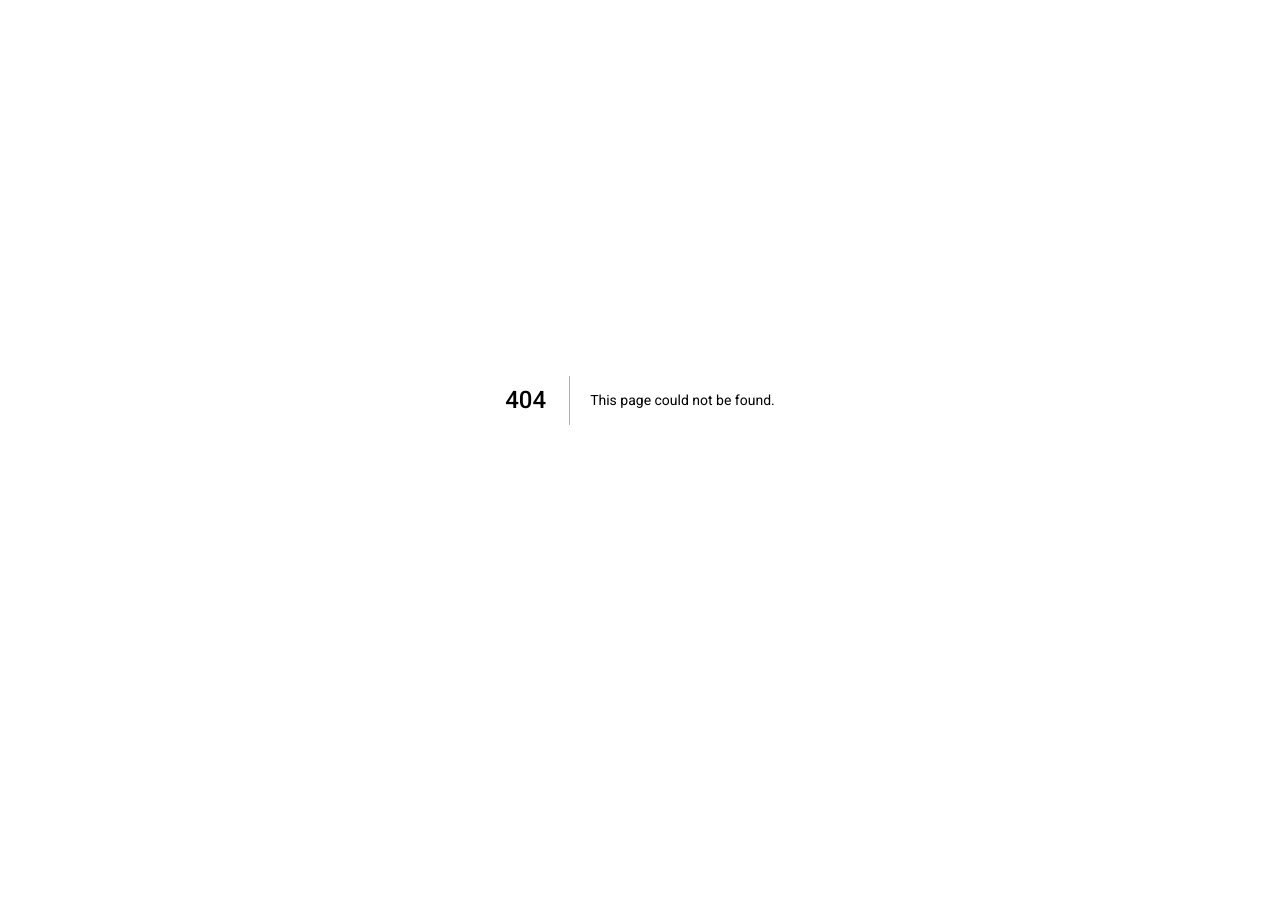
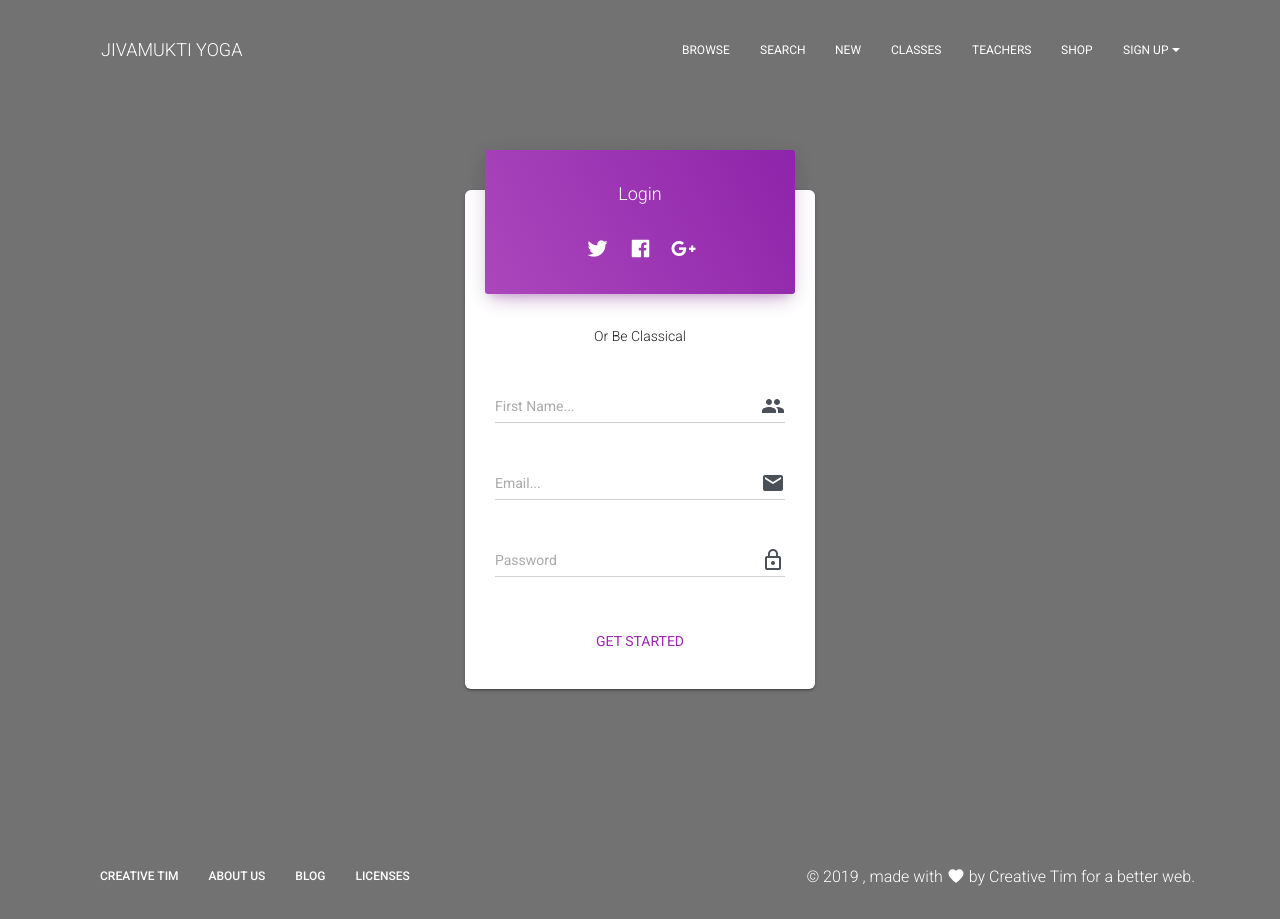
Before and after one commit to DonGroovy1120/nextjs-video, a Next.js app: page /browse in a window 1280 px wide. Before the commit this address had no page. Before the commit the page ends 800 px from the top, so only its background shows below. Built offline with nearby package versions, Linux system fonts and the light colour scheme.

Commit message:
add browse pagse

```diff
--- /dev/null
+++ b/pages/browse.js
@@ -0,0 +1,154 @@
+import React from "react";
+// @material-ui/core components
+import { makeStyles } from "@material-ui/core/styles";
+import InputAdornment from "@material-ui/core/InputAdornment";
+import Icon from "@material-ui/core/Icon";
+// @material-ui/icons
+import Email from "@material-ui/icons/Email";
+import People from "@material-ui/icons/People";
+// core components
+import Header from "components/Header/Header.js";
+import HeaderLinks from "components/Header/HeaderLinks.js";
+import Footer from "components/Footer/Footer.js";
+import GridContainer from "components/Grid/GridContainer.js";
+import GridItem from "components/Grid/GridItem.js";
+import Button from "components/CustomButtons/Button.js";
+import Card from "components/Card/Card.js";
+import CardBody from "components/Card/CardBody.js";
+import CardHeader from "components/Card/CardHeader.js";
+import CardFooter from "components/Card/CardFooter.js";
+import CustomInput from "components/CustomInput/CustomInput.js";
+
+import styles from "assets/jss/nextjs-material-kit/pages/loginPage.js";
+
+import image from "assets/img/bg7.jpg";
+
+const useStyles = makeStyles(styles);
+
+export default function BrowsePage(props) {
+  const [cardAnimaton, setCardAnimation] = React.useState("cardHidden");
+  setTimeout(function() {
+    setCardAnimation("");
+  }, 700);
+  const classes = useStyles();
+  const { ...rest } = props;
+  return (
+    <div>
+      <Header
+        absolute
+        color="transparent"
+        brand="JIVAMUKTI YOGA"
+        rightLinks={<HeaderLinks loginSuc/>}
+        {...rest}
+      />
+      <div
+        className={classes.pageHeader}
+        style={{
+          backgroundImage: "url(" + image + ")",
+          backgroundSize: "cover",
+          backgroundPosition: "top center"
+        }}
+      >
+        <div className={classes.container}>
+          <GridContainer justify="center">
+            <GridItem xs={12} sm={6} md={4}>
+              <Card className={classes[cardAnimaton]}>
+                <form className={classes.form}>
+                  <CardHeader color="primary" className={classes.cardHeader}>
+                    <h4>Login</h4>
+                    <div className={classes.socialLine}>
+                      <Button
+                        justIcon
+                        href="#pablo"
+                        target="_blank"
+                        color="transparent"
+                        onClick={e => e.preventDefault()}
+                      >
+                        <i className={"fab fa-twitter"} />
+                      </Button>
+                      <Button
+                        justIcon
+                        href="#pablo"
+                        target="_blank"
+                        color="transparent"
+                        onClick={e => e.preventDefault()}
+                      >
+                        <i className={"fab fa-facebook"} />
+                      </Button>
+                      <Button
+                        justIcon
+                        href="#pablo"
+                        target="_blank"
+                        color="transparent"
+                        onClick={e => e.preventDefault()}
+                      >
+                        <i className={"fab fa-google-plus-g"} />
+                      </Button>
+                    </div>
+                  </CardHeader>
+                  <p className={classes.divider}>Or Be Classical</p>
+                  <CardBody>
+                    <CustomInput
+                      labelText="First Name..."
+                      id="first"
+                      formControlProps={{
+                        fullWidth: true
+                      }}
+                      inputProps={{
+                        type: "text",
+                        endAdornment: (
+                          <InputAdornment position="end">
+                            <People className={classes.inputIconsColor} />
+                          </InputAdornment>
+                        )
+                      }}
+                    />
+                    <CustomInput
+                      labelText="Email..."
+                      id="email"
+                      formControlProps={{
+                        fullWidth: true
+                      }}
+                      inputProps={{
+                        type: "email",
+                        endAdornment: (
+                          <InputAdornment position="end">
+                            <Email className={classes.inputIconsColor} />
+                          </InputAdornment>
+                        )
+                      }}
+                    />
+                    <CustomInput
+                      labelText="Password"
+                      id="pass"
+                      formControlProps={{
+                        fullWidth: true
+                      }}
+                      inputProps={{
+                        type: "password",
+                        endAdornment: (
+                          <InputAdornment position="end">
+                            <Icon className={classes.inputIconsColor}>
+                              lock_outline
+                            </Icon>
+                          </InputAdornment>
+                        ),
+                        autoComplete: "off"
+                      }}
+                    />
+                  </CardBody>
+                  <CardFooter className={classes.cardFooter}>
+                    <Button simple color="primary" size="lg">
+                      Get started
+                    </Button>
+                  </CardFooter>
+                </form>
+              </Card>
+            </GridItem>
+          </GridContainer>
+        </div>
+        <Footer whiteFont />
+      </div>
+    </div>
+  );
+}
```
